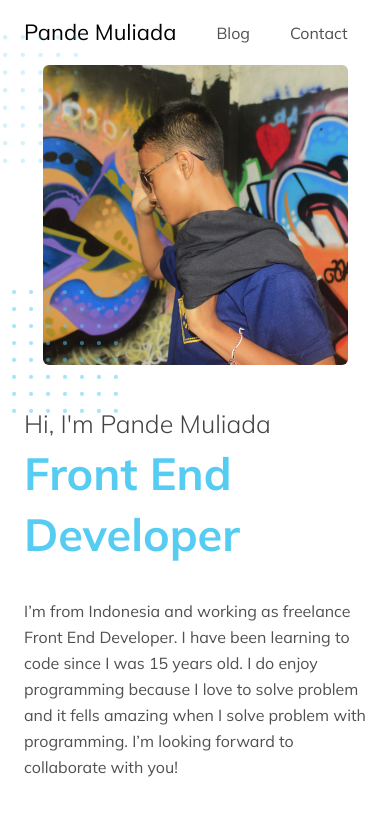
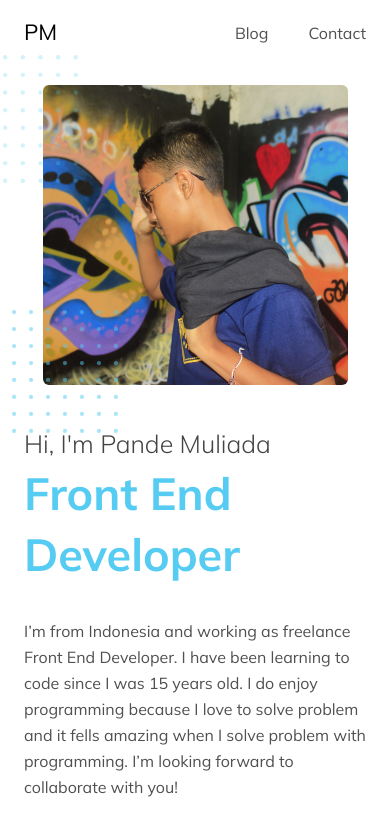
Before and after one commit to pandemuliada/pandemuliada.github.io, a Next.js app: page / in a window 390 px wide. Shown: the top 818 px of the page. Built offline with nearby package versions, Linux system fonts and the light colour scheme.

Commit message:
:sparkles: create layout component

```diff
--- /dev/null
+++ b/components/Footer.jsx
@@ -0,0 +1,57 @@
+import {
+  FaDribbble,
+  FaGithub,
+  FaInstagram,
+  FaLinkedin,
+  FaTelegram,
+  FaTwitter,
+} from 'react-icons/fa'
+import Container from './Container'
+
+const accounts = [
+  {
+    link: 'https://t.me/pandemuliada',
+    icon: <FaTelegram fontSize={22} />,
+  },
+  {
+    link: 'https://www.instagram.com/pandemuliada/',
+    icon: <FaInstagram fontSize={22} />,
+  },
+  {
+    link: 'https://twitter.com/pandemuliada/',
+    icon: <FaTwitter fontSize={22} />,
+  },
+  {
+    link: 'https://dribbble.com/pandemuliada',
+    icon: <FaDribbble fontSize={22} />,
+  },
+  {
+    link: 'https://github.com/pandemuliada',
+    icon: <FaGithub fontSize={22} />,
+  },
+  {
+    link: 'https://www.linkedin.com/in/pandemuliada/',
+    icon: <FaLinkedin fontSize={22} />,
+  },
+]
+
+const Footer = () => {
+  return (
+    <footer style={{ backgroundColor: '#efefef' }} className="py-5">
+      <Container className="flex flex-wrap items-center justify-center">
+        {accounts.map(({ link, icon }, index) => (
+          <a
+            key={link}
+            href={link}
+            target="_blank"
+            className="inline-block mx-4 my-2 text-gray"
+          >
+            {icon}
+          </a>
+        ))}
+      </Container>
+    </footer>
+  )
+}
+
+export default Footer
--- /dev/null
+++ b/components/Layout.jsx
@@ -0,0 +1,23 @@
+import Head from 'next/head'
+import Navigation from './Navigation'
+import Footer from './Footer'
+
+const Layout = ({ children }) => {
+  return (
+    <>
+      <Head>
+        <title>Pande Muliada Front End Developer</title>
+        <link rel="icon" href="/favicon.ico" />
+        <link
+          href="https://fonts.googleapis.com/css2?family=Mulish:wght@300;400;700&display=swap"
+          rel="stylesheet"
+        />
+      </Head>
+      <Navigation />
+      {children}
+      <Footer />
+    </>
+  )
+}
+
+export default Layout
--- a/components/Navigation.jsx
+++ b/components/Navigation.jsx
@@ -6,10 +6,13 @@ const Navigation = () => {
     <nav>
       <Container className="flex py-4">
         <Link href="/">
-          <a style={{ fontSize: 22 }}>Pande Muliada</a>
+          <a style={{ fontSize: 22 }}>
+            <span className="hidden sm:block">Pande Muliada</span>
+            <span className="block sm:hidden">PM</span>
+          </a>
         </Link>
 
-        <div className="sm:ml-auto flex items-center">
+        <div className="ml-auto flex items-center">
           <a
             href="https://pandemuliada.netlify.app"
             target="_blank"
--- a/pages/index.jsx
+++ b/pages/index.jsx
@@ -1,16 +1,7 @@
-import Head from 'next/head'
 import Link from 'next/link'
-import { FiEye, FiLink, FiMail } from 'react-icons/fi'
-import {
-  FaDribbble,
-  FaGithub,
-  FaInstagram,
-  FaLinkedin,
-  FaTelegram,
-  FaTwitter,
-} from 'react-icons/fa'
 import Container from '../components/Container'
-import Navigation from '../components/Navigation'
+import { FiLink, FiMail } from 'react-icons/fi'
+import Layout from '../components/Layout'
 
 const projects = [
   {
@@ -48,50 +39,13 @@ const skills = [
   },
 ]
 
-const accounts = [
-  {
-    link: 'https://t.me/pandemuliada',
-    icon: <FaTelegram fontSize={22} />,
-  },
-  {
-    link: 'https://www.instagram.com/pandemuliada/',
-    icon: <FaInstagram fontSize={22} />,
-  },
-  {
-    link: 'https://twitter.com/pandemuliada/',
-    icon: <FaTwitter fontSize={22} />,
-  },
-  {
-    link: 'https://dribbble.com/pandemuliada',
-    icon: <FaDribbble fontSize={22} />,
-  },
-  {
-    link: 'https://github.com/pandemuliada',
-    icon: <FaGithub fontSize={22} />,
-  },
-  {
-    link: 'https://www.linkedin.com/in/pandemuliada/',
-    icon: <FaLinkedin fontSize={22} />,
-  },
-]
-
 const Home = () => {
   return (
     <>
-      <Head>
-        <title>Pande Muliada Front End Developer</title>
-        <link rel="icon" href="/favicon.ico" />
-        <link
-          href="https://fonts.googleapis.com/css2?family=Mulish:wght@300;400;700&display=swap"
-          rel="stylesheet"
-        />
-      </Head>
-
-      <Navigation />
-
+      <Layout>
         <section
           style={{ minHeight: '700px' }}
-        className="flex sm:items-center mb-10"
+          className="flex sm:items-center mb-10 mt-5 md:mt-0"
         >
           <Container className="relative grid grid-cols-1 md:grid-cols-2">
             <div className="order-2 md:order-1">
@@ -114,11 +68,11 @@ const Home = () => {
               </h1>
 
               <p className="text-gray leading-relaxed mt-8 mb-10">
-              I’m from Indonesia and working as freelance Front End Developer. I
-              have been learning to code since I was 15 years old. I do enjoy
-              programming because I love to solve problem and it fells amazing
-              when I solve problem with programming. I’m looking forward to
-              collaborate with you!
+                I’m from Indonesia and working as freelance Front End Developer.
+                I have been learning to code since I was 15 years old. I do
+                enjoy programming because I love to solve problem and it fells
+                amazing when I solve problem with programming. I’m looking
+                forward to collaborate with you!
               </p>
 
               <div className="flex items-center">
@@ -131,7 +85,7 @@ const Home = () => {
                     <span>Email Me</span>
                   </a>
                 </Link>
-              <a href="/" className="text-gray ml-10">
+                <a href="/#" className="text-gray ml-10">
                   Download CV
                 </a>
               </div>
@@ -205,7 +159,10 @@ const Home = () => {
                   key={`${slug}_${index}`}
                   className={`shadow rounded-md mt-4 mx-3 md:mx-6`}
                 >
-                <img src={`/images/skills/${image}`} className="w-full block" />
+                  <img
+                    src={`/images/skills/${image}`}
+                    className="w-full block"
+                  />
                 </div>
               ))}
             </div>
@@ -235,21 +192,7 @@ const Home = () => {
             </div>
           </Container>
         </section>
-
-      <footer style={{ backgroundColor: '#efefef' }} className="py-5">
-        <Container className="flex flex-wrap items-center justify-center">
-          {accounts.map(({ link, icon }, index) => (
-            <a
-              key={link}
-              href={link}
-              target="_blank"
-              className="inline-block mx-4 my-2 text-gray"
-            >
-              {icon}
-            </a>
-          ))}
-        </Container>
-      </footer>
+      </Layout>
     </>
   )
 }
```
Lines whose indentation alone changed are shown as unchanged.
